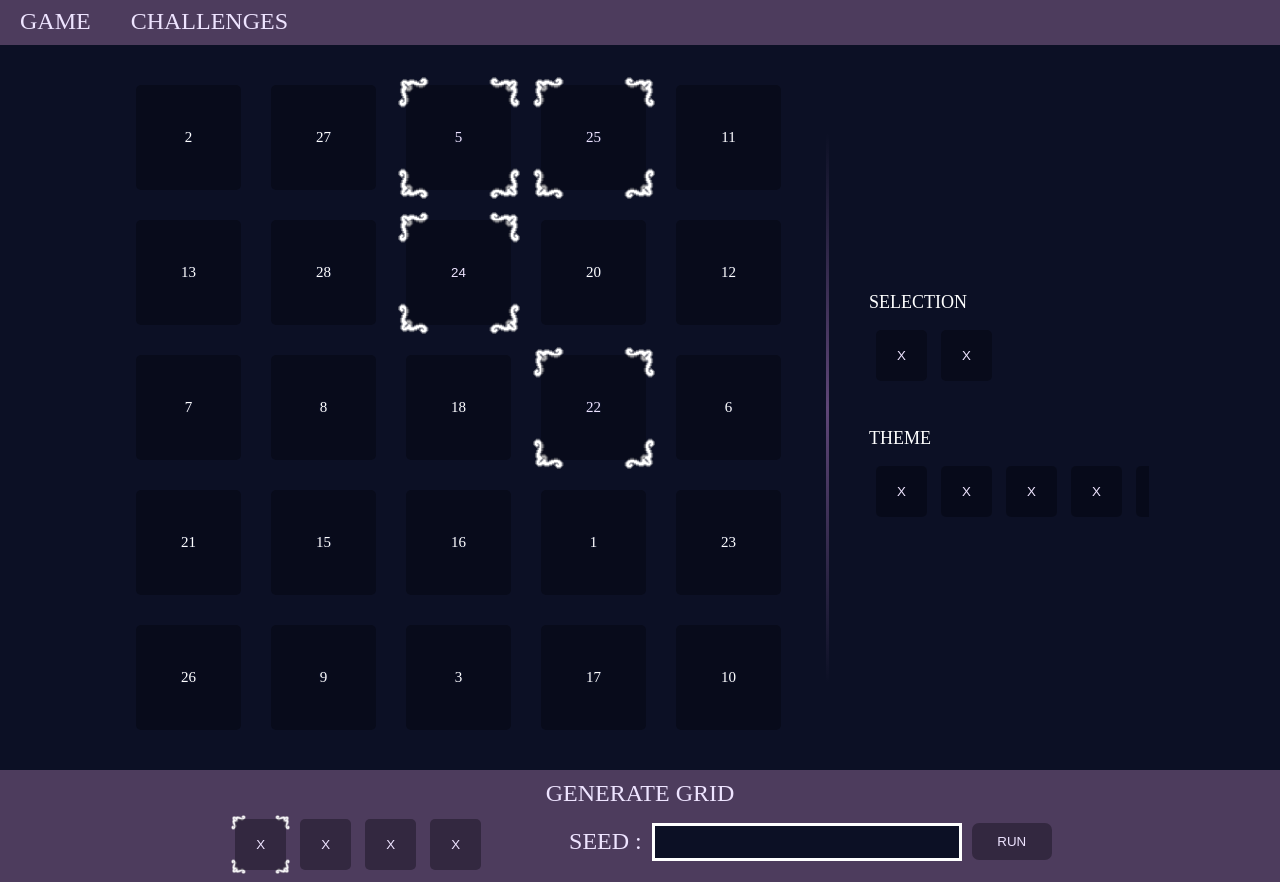
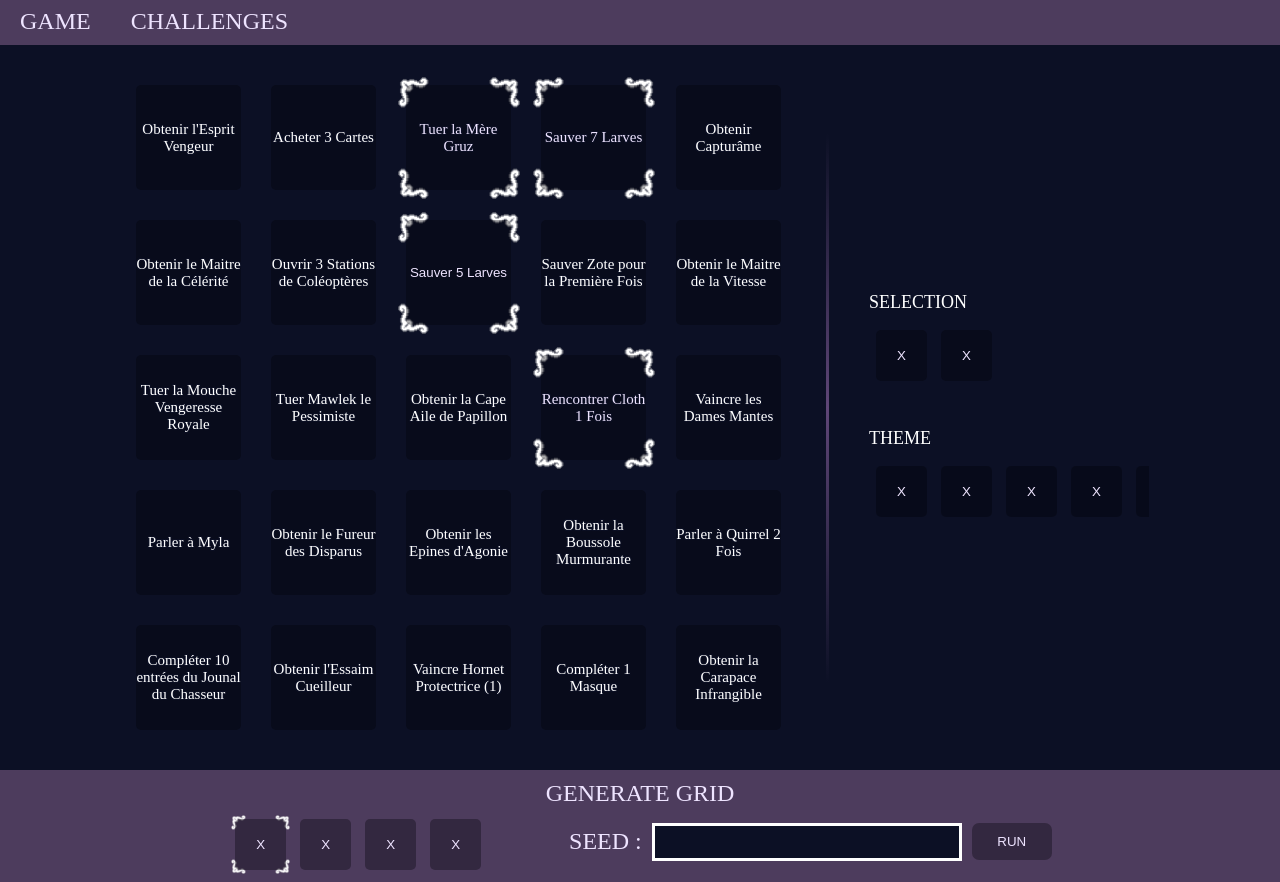
Before and after one commit to Tekatre/BingoHK, a SvelteKit app in the folder hallownest_bingo/: page / in a window 1280 px wide. Shown: the part 660-1542 px from the top of the page. Built offline with nearby package versions, Linux system fonts and the light colour scheme; a web font is replaced by a local one.

Commit message:
[+] challenge text display

```diff
--- a/hallownest_bingo/src/public/bingo-maker.ts
+++ b/hallownest_bingo/src/public/bingo-maker.ts
@@ -1,3 +1,4 @@
+
 
 /**
  * Upate the grid with the ids of challenges in the list of entries
@@ -29,3 +30,30 @@ let modulo : number = 2 ** 16+1;
 function gcl_step(seed:number) : number {
   return (coef_a * seed + coef_c) % modulo;
 }
+
+/**
+ * Takes an id to link it to the challenge description in the correct langage
+ * @param id the id of the challenge put in the grid
+ * @param langage a string code that indicates a langage ("en" for english)
+ * @param translator a list of Json elements containing an id and the different descriptions
+ * @returns the description of the challenge with the id
+ */
+export function translate(id:number, langage:String, translator: any[]) : string {
+  let desc : string = "placeholder"
+  translator.forEach(element => {
+    if (element.id == id) {
+    console.log(element.id, id)
+      switch (langage) {
+        case "fr":
+          desc = element.desc_fr
+          break
+        case "en":
+          desc = element.desc_en
+          break
+        default:
+          desc = element.desc_en
+      }
+    }
+  });
+  return desc
+}
--- a/hallownest_bingo/src/routes/+page.server.ts
+++ b/hallownest_bingo/src/routes/+page.server.ts
@@ -2,6 +2,7 @@ import type { PageServerLoad } from "./$types";
 import { error } from "@sveltejs/kit";
 import challenges from "../public/challenges.json";
 import { build_grid_id } from "../public/bingo-maker";
+import { json } from "@sveltejs/kit";
 
 let seed: number = Math.floor(Math.random() * 10000);
 let grid_id : number[][] = [[0,0,0,0,0],[0,0,0,0,0],[0,0,0,0,0],[0,0,0,0,0],[0,0,0,0,0]];
@@ -11,6 +12,7 @@ export const load: PageServerLoad = async () => {
   var short_entries : number[] = [];
   var mid_entries : number[] = [];
   var long_entries : number[] = [];
+  var translator : any[] = [];
   challenges.forEach(chall => {
     switch (chall.diff) {
       case 1:
@@ -26,6 +28,7 @@ export const load: PageServerLoad = async () => {
         long_entries.push(chall.id)
         break;
     }
+    translator.push({"id":chall.id, "desc_en": chall.desc_en,"desc_fr": chall.desc_fr})
   });
   grid_id = build_grid_id(grid_id, seed, short_entries)
   return {
@@ -33,6 +36,6 @@ export const load: PageServerLoad = async () => {
     short : {short_entries},
     mid : {mid_entries},
     long : {long_entries},
-    chall : {challenges}
+    translator : {"trans" : translator}
   }
 };
--- a/hallownest_bingo/src/routes/+page.svelte
+++ b/hallownest_bingo/src/routes/+page.svelte
@@ -1,10 +1,11 @@
 <script lang="ts">
   import type { PageData } from "./$types";
-  import "../public/bingo-maker.ts";
+  import { translate } from "../public/bingo-maker";
 
   export let data: PageData;
 
   let grid_id: number[][] = data.first_grid.grid_id;
+  let lang: string = "fr";
 </script>
 
 <main>
@@ -12,135 +13,183 @@
     <div class="bingo-row">
       <button class="bingo-cell"
         ><div class="cell-handler">
-          <span class="cell-text">{grid_id[0][0]}</span>
+          <span class="cell-text"
+            >{translate(grid_id[0][0], lang, data.translator.trans)}</span
+          >
         </div></button
       >
       <button class="bingo-cell"
         ><div class="cell-handler">
-          <span class="cell-text">{grid_id[0][1]}</span>
+          <span class="cell-text"
+            >{translate(grid_id[0][1], lang, data.translator.trans)}</span
+          >
         </div></button
       >
       <button class="bingo-cell selected"
         ><div class="cell-handler">
-          <span class="cell-text">{grid_id[0][2]}</span>
+          <span class="cell-text"
+            >{translate(grid_id[0][2], lang, data.translator.trans)}</span
+          >
         </div></button
       >
       <button class="bingo-cell selected"
         ><div class="cell-handler">
-          <span class="cell-text">{grid_id[0][3]}</span>
+          <span class="cell-text"
+            >{translate(grid_id[0][3], lang, data.translator.trans)}</span
+          >
         </div></button
       >
       <button class="bingo-cell"
         ><div class="cell-handler">
-          <span class="cell-text">{grid_id[0][4]}</span>
+          <span class="cell-text"
+            >{translate(grid_id[0][4], lang, data.translator.trans)}</span
+          >
         </div></button
       >
     </div>
     <div class="bingo-row">
       <button class="bingo-cell"
         ><div class="cell-handler">
-          <span class="cell-text">{grid_id[1][0]}</span>
+          <span class="cell-text"
+            >{translate(grid_id[1][0], lang, data.translator.trans)}</span
+          >
         </div></button
       >
       <button class="bingo-cell"
         ><div class="cell-handler">
-          <span class="cell-text">{grid_id[1][1]}</span>
+          <span class="cell-text"
+            >{translate(grid_id[1][1], lang, data.translator.trans)}</span
+          >
         </div></button
       >
       <button class="bingo-cell selected"
         ><div class="cell-handler">
-          {grid_id[1][2]}
+          {translate(grid_id[1][2], lang, data.translator.trans)}
         </div></button
       >
       <button class="bingo-cell"
         ><div class="cell-handler">
-          <span class="cell-text">{grid_id[1][3]}</span>
+          <span class="cell-text"
+            >{translate(grid_id[1][3], lang, data.translator.trans)}</span
+          >
         </div></button
       >
       <button class="bingo-cell"
         ><div class="cell-handler">
-          <span class="cell-text">{grid_id[1][4]}</span>
+          <span class="cell-text"
+            >{translate(grid_id[1][4], lang, data.translator.trans)}</span
+          >
         </div></button
       >
     </div>
     <div class="bingo-row">
       <button class="bingo-cell"
         ><div class="cell-handler">
-          <span class="cell-text">{grid_id[2][0]}</span>
+          <span class="cell-text"
+            >{translate(grid_id[2][0], lang, data.translator.trans)}</span
+          >
         </div></button
       >
       <button class="bingo-cell"
         ><div class="cell-handler">
-          <span class="cell-text">{grid_id[2][1]}</span>
+          <span class="cell-text"
+            >{translate(grid_id[2][1], lang, data.translator.trans)}</span
+          >
         </div></button
       >
       <button class="bingo-cell"
         ><div class="cell-handler">
-          <span class="cell-text">{grid_id[2][2]}</span>
+          <span class="cell-text"
+            >{translate(grid_id[2][2], lang, data.translator.trans)}</span
+          >
         </div></button
       >
       <button class="bingo-cell selected"
         ><div class="cell-handler">
-          <span class="cell-text">{grid_id[2][3]}</span>
+          <span class="cell-text"
+            >{translate(grid_id[2][3], lang, data.translator.trans)}</span
+          >
         </div></button
       >
       <button class="bingo-cell"
         ><div class="cell-handler">
-          <span class="cell-text">{grid_id[2][4]}</span>
+          <span class="cell-text"
+            >{translate(grid_id[2][4], lang, data.translator.trans)}</span
+          >
         </div></button
       >
     </div>
     <div class="bingo-row">
       <button class="bingo-cell"
         ><div class="cell-handler">
-          <span class="cell-text">{grid_id[3][0]}</span>
+          <span class="cell-text"
+            >{translate(grid_id[3][0], lang, data.translator.trans)}</span
+          >
         </div></button
       >
       <button class="bingo-cell"
         ><div class="cell-handler">
-          <span class="cell-text">{grid_id[3][1]}</span>
+          <span class="cell-text"
+            >{translate(grid_id[3][1], lang, data.translator.trans)}</span
+          >
         </div></button
       >
       <button class="bingo-cell"
         ><div class="cell-handler">
-          <span class="cell-text">{grid_id[3][2]}</span>
+          <span class="cell-text"
+            >{translate(grid_id[3][2], lang, data.translator.trans)}</span
+          >
         </div></button
       >
       <button class="bingo-cell"
         ><div class="cell-handler">
-          <span class="cell-text">{grid_id[3][3]}</span>
+          <span class="cell-text"
+            >{translate(grid_id[3][3], lang, data.translator.trans)}</span
+          >
         </div></button
       >
       <button class="bingo-cell"
         ><div class="cell-handler">
-          <span class="cell-text">{grid_id[3][4]}</span>
+          <span class="cell-text"
+            >{translate(grid_id[3][4], lang, data.translator.trans)}</span
+          >
         </div></button
       >
     </div>
     <div class="bingo-row">
       <button class="bingo-cell"
         ><div class="cell-handler">
-          <span class="cell-text">{grid_id[4][0]}</span>
+          <span class="cell-text"
+            >{translate(grid_id[4][0], lang, data.translator.trans)}</span
+          >
         </div></button
       >
       <button class="bingo-cell"
         ><div class="cell-handler">
-          <span class="cell-text">{grid_id[4][1]}</span>
+          <span class="cell-text"
+            >{translate(grid_id[4][1], lang, data.translator.trans)}</span
+          >
         </div></button
       >
       <button class="bingo-cell"
         ><div class="cell-handler">
-          <span class="cell-text">{grid_id[4][2]}</span>
+          <span class="cell-text"
+            >{translate(grid_id[4][2], lang, data.translator.trans)}</span
+          >
         </div></button
       >
       <button class="bingo-cell"
         ><div class="cell-handler">
-          <span class="cell-text">{grid_id[4][3]}</span>
+          <span class="cell-text"
+            >{translate(grid_id[4][3], lang, data.translator.trans)}</span
+          >
         </div></button
       >
       <button class="bingo-cell"
         ><div class="cell-handler">
-          <span class="cell-text">{grid_id[4][4]}</span>
+          <span class="cell-text"
+            >{translate(grid_id[4][4], lang, data.translator.trans)}</span
+          >
         </div></button
       >
     </div>
```
